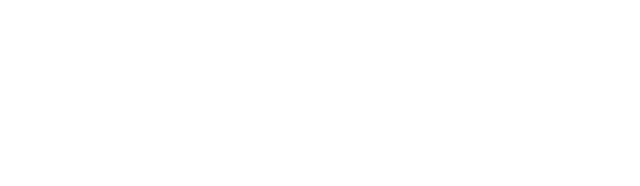
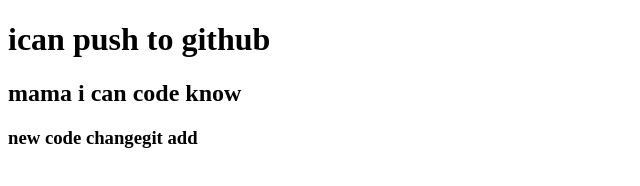
Before and after one commit to munnaosd123/my-3rd-repo, a plain HTML site: page index.html in a window 1280 px wide. Shown: the whole page, without its empty margins (0-640 px from the left). Drawn offline with Linux system fonts and the light colour scheme.

Commit message:
added hader

```diff
--- a/index.html
+++ b/index.html
@@ -6,6 +6,8 @@
     <title>my 3rd github  repo</title>
 </head>
 <body>
-
+   <h1> ican push to github</h1>
+   <h2> mama i can code know</h2>
+   <h3> new code changegit add </h3>
 </body>
 </html>
```
